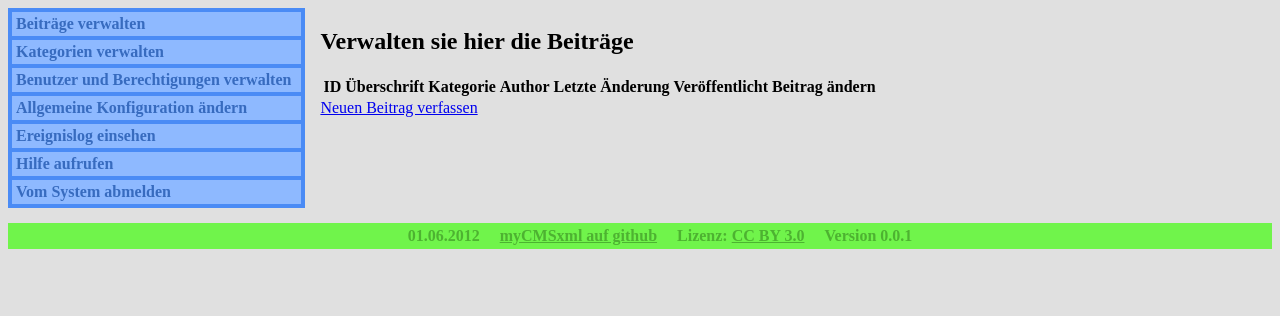
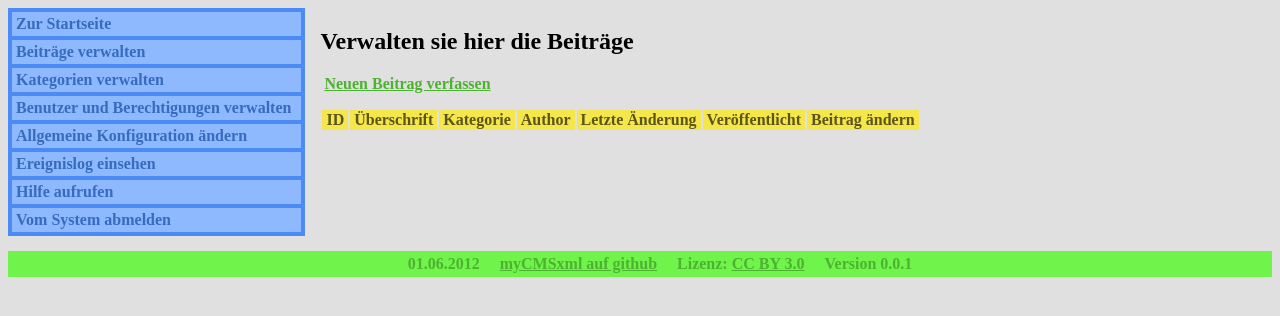
Before and after one commit to MichaBe/myCMSxml, a PHP site: page /cms/management/beitraege/ in a window 1280 px wide. Shown: the top 316 px of the page. Run offline with PHP 8.4, Linux system fonts and the light colour scheme; the visitor is signed in with stand-in values (Sample User, id 1); data comes from the database, SQL or seed files in the repository; lists and menus that the app fills with data are empty.

Commit message:
Styleanpassungen
Verbesserungen am Stylesheet fürs Management
Hinzufügen eines Navigationspunktes "Zur Startseite" in versch. Dateien

```diff
--- a/cms/management/beitraege/index.php
+++ b/cms/management/beitraege/index.php
@@ -28,6 +28,7 @@
 			<div class="navigation">
 				<ul>
 					<?php
+						echo '<li><a href="../">Zur Startseite</a></li>';
 						for($i = 1; $i < count($currentRights); $i++) {
 							if($currentRights[$i]['Xvalue'] == 1)
 								echo '<li><a href="../'.$currentRights[$i]['Rshort'].'/">'.$currentRights[$i]['Rtopic'].'</a></li>';
@@ -39,6 +40,8 @@
 			<div class="inhalt">
 				<h2>Verwalten sie hier die Beitr&#228;ge</h2>
 				<?php
+					echo '<a href="Smask.php" id="important_green">Neuen Beitrag verfassen</a>';
+
 					$alleBeitraege = $myADBConnector->getAllBeitraege();
 
 					echo '<table><tr>';
@@ -57,13 +60,12 @@
 						echo '<td>'.$alleBeitraege[$i]['Uname'].'</td>';
 						echo '<td>'.$alleBeitraege[$i]['Slastmod'].'</td>';
 						echo '<td>'.$alleBeitraege[$i]['Sreleased'].'</td>';
-						echo '<td><a href="Smask.php?SID='.$alleBeitraege[$i]['SID'].'">bearbeiten...</a></td>';
-						echo '<td><a href="delete.php?SID='.$alleBeitraege[$i]['SID'].'">l&#246;schen...</a></td>';
+						echo '<td><a href="Smask.php?SID='.$alleBeitraege[$i]['SID'].'">bearbeiten</a></td>';
+						echo '<td id="important_red"><a href="delete.php?SID='.$alleBeitraege[$i]['SID'].'">l&#246;schen</a></td>';
 						echo '</tr>';
 					}
 
 					echo '</table>';
-					echo '<a href="Smask.php">Neuen Beitrag verfassen</a>';
 				?>
 			</div>
 			<?php include('../../backend/formanagement/getfooter.php'); ?>
--- a/cms/management/cms.css
+++ b/cms/management/cms.css
@@ -40,6 +40,48 @@ body {
 	margin-left: 15px;
 	margin-bottom: 15px;
 }
+.inhalt table {
+	margin-top: 15px;
+	margin-bottom: 15px;
+}
+.inhalt td, th {
+	padding-left: 4px;
+	padding-right: 4px;
+}
+
+.inhalt tr:nth-child(even) {
+	background-color: #FFF58E;
+}
+.inhalt tr:nth-child(odd) {
+	background-color: #F4E64B;
+}
+
+.inhalt tr {
+	color: #847C26;
+}
+.inhalt tr:first-child {
+	color: #5B551A;
+}
+.inhalt #important_red:hover {
+	background-color: #F2614B;
+}
+.inhalt #important_green {
+	padding: 4px;
+	margin-top: 4px;
+	font-weight: bold;
+	color: #4DB231;
+}
+.inhalt #important_green:hover {
+	color: #4DB231;
+	background-color: #70F44B;
+	text-decoration: none;
+}
+.inhalt table a {
+	color: #5B551A;
+}
+.inhalt table a:hover {
+	text-decoration: none;
+}
 
 .footer {
 	text-align: center;
@@ -56,6 +98,9 @@ body {
 	font-weight: bold;
 	color: #4DB231;
 }
+.footer a:hover {
+	text-decoration: none;
+}
 .footer ul {
 	margin: 0px;
 	margin-left: auto;
--- a/cms/management/index.php
+++ b/cms/management/index.php
@@ -28,6 +28,7 @@
 			<div class="navigation">
 				<ul>
 					<?php
+						echo '<li><a href="../">Zur Startseite</a></li>';
 						for($i = 1; $i < count($currentRights); $i++) {
 							if($currentRights[$i]['Xvalue'] == 1)
 								echo '<li><a href="'.$currentRights[$i]['Rshort'].'/">'.$currentRights[$i]['Rtopic'].'</a></li>';
```
